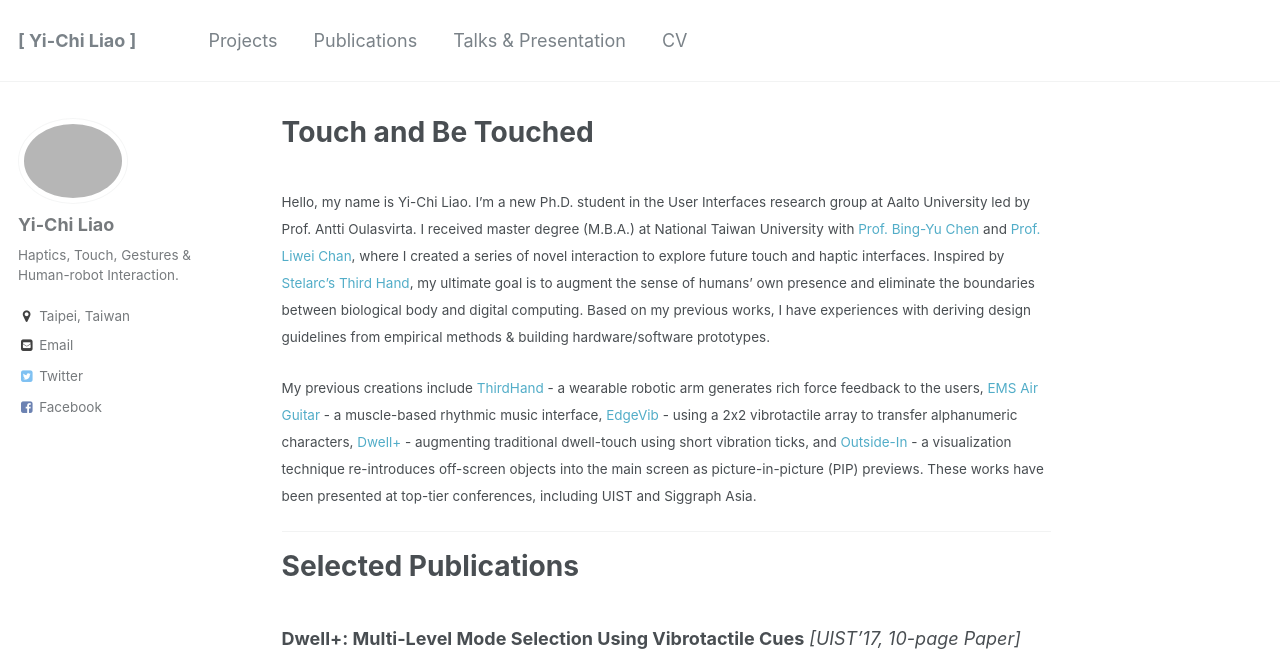
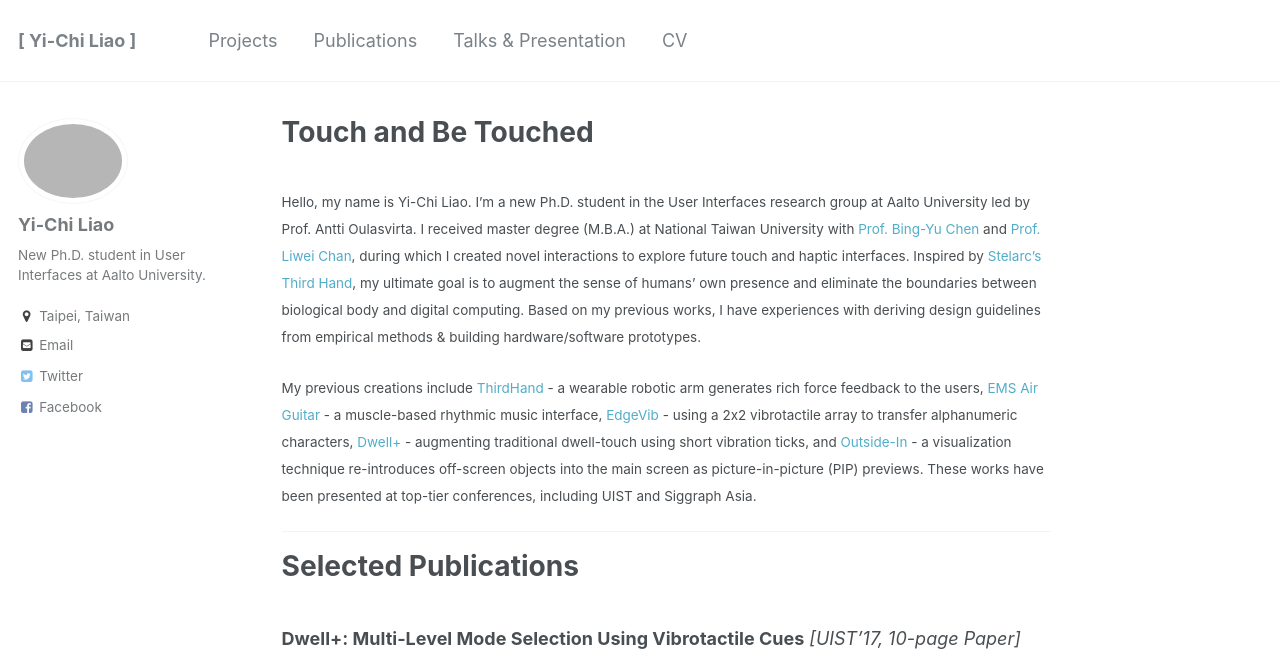
Before and after one commit to yichiliao/yichiliao.github.io, a Jekyll site: the page built from _pages/about.md, in a window 1280 px wide and 900 px high, cut to the strip 0-671 px from the top of the window. Built offline with Jekyll 4.4.1, drawn with Linux system fonts in a browser that asks for light colours.

Commit message:
about intro

```diff
--- a/_config.yml
+++ b/_config.yml
@@ -10,7 +10,7 @@ locale                   : "en-US"
 title                    : "[ Yi-Chi Liao ]"
 title_separator          : "-"
 name                     : &name "Yi-Chi Liao"
-description              : &description "HCI Research Assistant at CMLab, NTU. Focusing on novel interaction, such as haptics, touch, gesture & human-robot interacion."
+description              : &description "New Ph.D. student in User Interfaces at Aalto University."
 url                      : https://yichiliao.github.io # the base hostname & protocol for your site e.g. "https://mmistakes.github.io"
 baseurl                  : "" # the subpath of your site, e.g. "/blog"
 repository               : "yichiliao/yichiliao.github.io"
@@ -79,7 +79,7 @@ analytics:
 author:
   name             : "Yi-Chi Liao"
   avatar           : "profile/yichi4.png"
-  bio              : "Haptics, Touch, Gestures & Human-robot Interaction."
+  bio              : "New Ph.D. student in User Interfaces at Aalto University."
   location         : "Taipei, Taiwan"
   employer         :
   googlescholar    :
@@ -89,7 +89,7 @@ author:
   codepen          :
   dribbble         :
   flickr           :
-  facebook         : yichi.hci
+  facebook         : liao.yichi
   foursquare       :
   github           :
   google_plus      :
--- a/_pages/about.md
+++ b/_pages/about.md
@@ -9,7 +9,7 @@ redirect_from:
 ---
 <br>
 <small>
-Hello, my name is Yi-Chi Liao. I'm a new Ph.D. student in the User Interfaces research group at Aalto University led by Prof. Antti Oulasvirta. I received master degree (M.B.A.) at National Taiwan University with [Prof. Bing-Yu Chen](https://www.cmlab.csie.ntu.edu.tw/~robin/) and [Prof. Liwei Chan](http://people.cs.nctu.edu.tw/~liweichan/), where I created a series of novel interaction to explore future touch and haptic interfaces. Inspired by [Stelarc's Third Hand](http://stelarc.org/?catID=20265), my ultimate goal is to augment the sense of humans' own presence and eliminate the boundaries between biological body and digital computing. Based on my previous works, I have experiences with deriving design guidelines from empirical methods & building hardware/software prototypes.
+Hello, my name is Yi-Chi Liao. I'm a new Ph.D. student in the User Interfaces research group at Aalto University led by Prof. Antti Oulasvirta. I received master degree (M.B.A.) at National Taiwan University with [Prof. Bing-Yu Chen](https://www.cmlab.csie.ntu.edu.tw/~robin/) and [Prof. Liwei Chan](http://people.cs.nctu.edu.tw/~liweichan/), during which I created novel interactions to explore future touch and haptic interfaces. Inspired by [Stelarc's Third Hand](http://stelarc.org/?catID=20265), my ultimate goal is to augment the sense of humans' own presence and eliminate the boundaries between biological body and digital computing. Based on my previous works, I have experiences with deriving design guidelines from empirical methods & building hardware/software prototypes.
 </small>
 
 <small>
```
